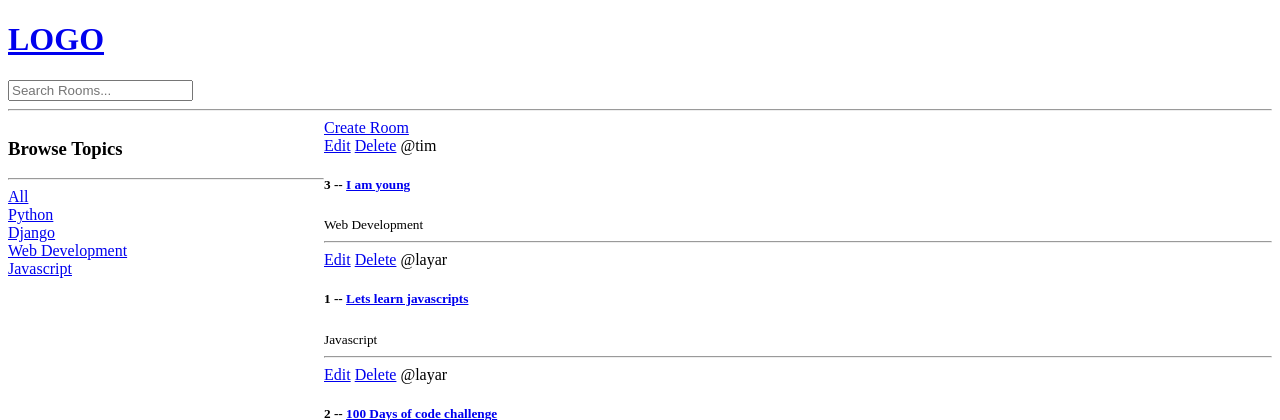
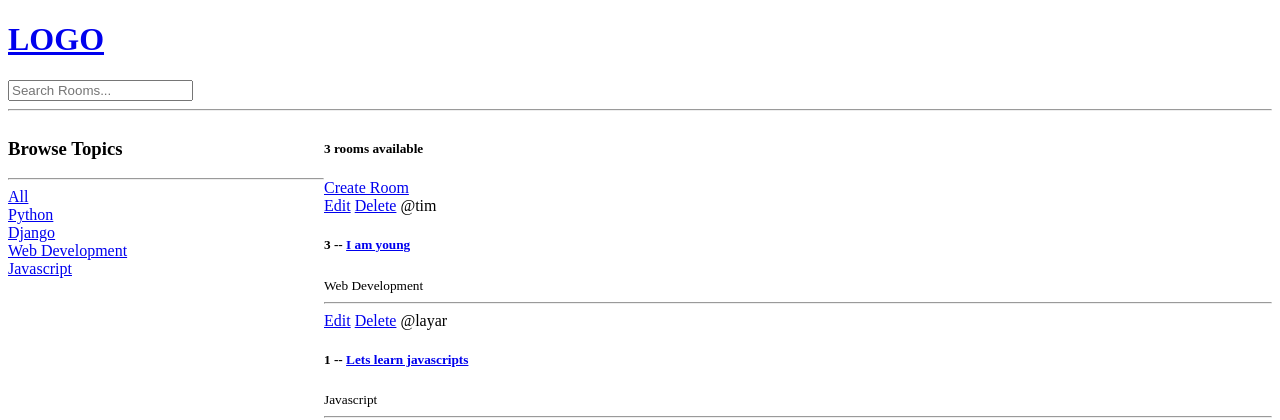
Before and after one commit to Shuaigle/studybud, a Django app: page / in a window 1280 px wide. Shown: the top 420 px of the page. Run offline with Django 3.2, Linux system fonts and the light colour scheme; data comes from the database, SQL or seed files in the repository.

Commit message:
add room count plural

```diff
--- a/base/templates/base/home.html
+++ b/base/templates/base/home.html
@@ -26,6 +26,8 @@
     </div>
     <!-- add rooms -->
     <div>
+        <!-- want to know total rooms -->
+        <h5>{{ room_count }} rooms available</h5>
         <a href="{% url 'create-room' %}">Create Room</a>
         <div>
             {% for room in rooms %}
--- a/base/views.py
+++ b/base/views.py
@@ -32,7 +32,11 @@ def home(request):
         )
     # Topic side bar
     topics = Topic.objects.all()
-    context = {'rooms': rooms, 'topics': topics}
+
+    # this is faster than len(rooms)
+    room_count = rooms.count()
+
+    context = {'rooms': rooms, 'topics': topics, 'room_count': room_count}
     return render(request, 'base/home.html', context)
 
 def room(request, pk):
```
